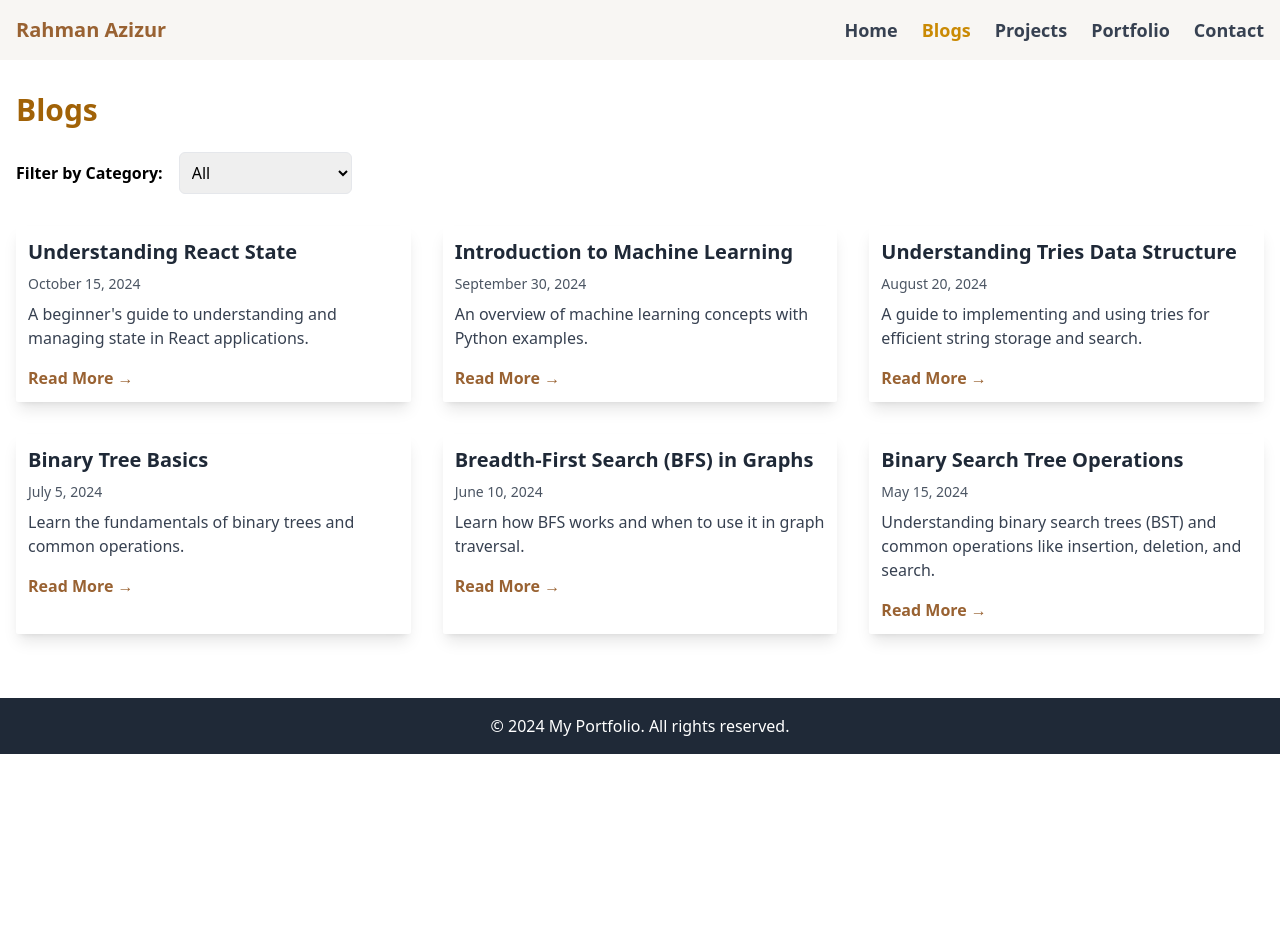
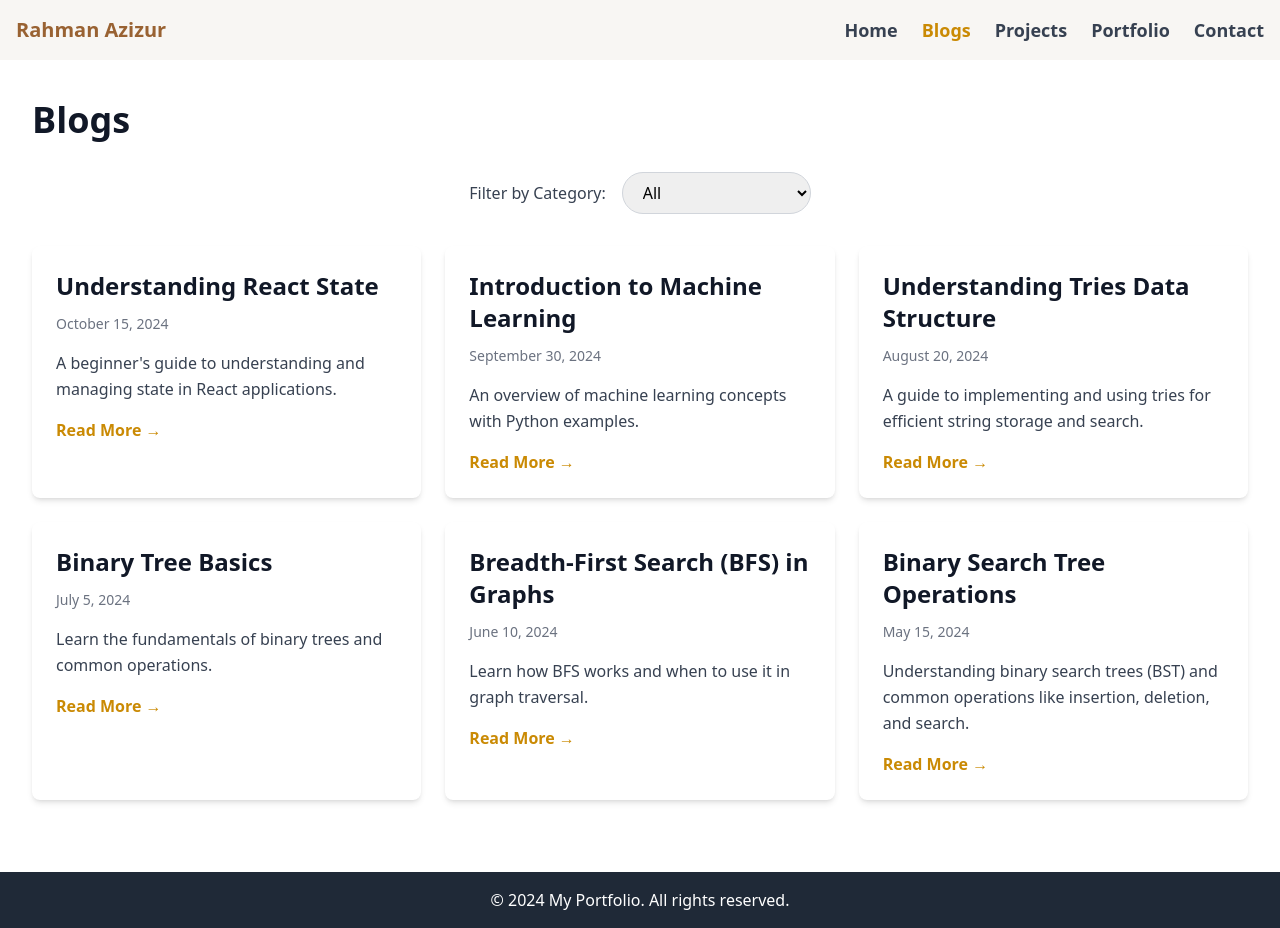
Before and after one commit to ayanchyaziz123/rahmanworld_next, a Next.js app: page /blogs in a window 1280 px wide. Before the commit the page ends 800 px from the top, so only its background shows below. Built offline with nearby package versions, Linux system fonts and the light colour scheme.

Commit message:
completed

```diff
--- a/src/app/blogs/[slug]/page.js
+++ b/src/app/blogs/[slug]/page.js
@@ -12,24 +12,36 @@ const BlogPost = ({ params }) => {
   }
 
   return (
-    <div className="container mx-auto py-8 px-4">
-      <h1 className="text-3xl font-bold mb-4" style={{ color: '#996232' }}>{blog.title}</h1>
-      <p className="text-gray-600 text-sm mb-4">{blog.date}</p>
-      <div
-        className="prose prose-lg max-w-none text-gray-800"
-        dangerouslySetInnerHTML={{ __html: blog.content }}
-      />
+    <div className="container mx-auto py-6 px-4 sm:px-6 lg:px-8">
+      {/* Blog Post Content */}
+      <div className="bg-white shadow-lg rounded-lg p-6 sm:p-8 md:p-10 mb-6 lg:mb-8">
+        <h1 className="text-2xl sm:text-3xl md:text-4xl font-extrabold mb-4" style={{ color: '#996232' }}>
+          {blog.title}
+        </h1>
+        <p className="text-gray-500 text-xs sm:text-sm mb-4">{blog.date}</p>
+        <div
+          className="prose prose-sm sm:prose lg:prose-lg max-w-none text-gray-800 leading-relaxed"
+          dangerouslySetInnerHTML={{ __html: blog.content }}
+        />
+      </div>
 
-      {/* Displaying other blog posts */}
-      <div className="mt-8">
-        <h2 className="text-2xl font-semibold mb-6 shadow-sm">More Blogs</h2>
-        <ul>
+      {/* More Blogs Section */}
+      <div className="bg-gray-100 rounded-lg shadow p-5 sm:p-6 md:p-8">
+        <h2 className="text-xl sm:text-2xl font-semibold mb-4 text-gray-700">More Blogs</h2>
+        <ul className="grid grid-cols-1 gap-4 sm:grid-cols-2 lg:grid-cols-3">
           {blogs
             .filter((b) => b.slug !== blog.slug) // Exclude the current blog
             .map((relatedBlog) => (
-              <li key={relatedBlog.slug} className="mb-4">
-                <Link href={`/blogs/${relatedBlog.slug}`} className="text-blue-500 hover:text-blue-700 underline">
-                  {relatedBlog.title}
+              <li
+                key={relatedBlog.slug}
+                className="hover:bg-white transition duration-200 ease-in-out p-4 rounded-lg shadow-sm"
+              >
+                <Link href={`/blogs/${relatedBlog.slug}`} className="block">
+                  <h3 className="text-lg font-bold text-gray-800 hover:text-yellow-600">
+                    {relatedBlog.title}
+                  </h3>
+                  <p className="text-xs sm:text-sm text-gray-500 mt-1">{relatedBlog.date}</p>
+                  <p className="hidden sm:block mt-2 text-gray-600">{relatedBlog.description}</p>
                 </Link>
               </li>
             ))}
--- a/src/app/blogs/page.js
+++ b/src/app/blogs/page.js
@@ -14,16 +14,16 @@ const BlogsPage = () => {
   const categories = ["All", ...new Set(blogs.map((blog) => blog.category))];
 
   return (
-    <div className="container mx-auto py-8 px-4">
-      <h1 className="text-3xl font-bold mb-6 text-yellow-700">Blogs</h1>
+    <div className="container mx-auto py-6 px-4 sm:py-8 sm:px-6 md:py-10 md:px-8">
+      <h1 className="text-3xl sm:text-4xl font-extrabold mb-6 sm:mb-8 text-gray-900">Blogs</h1>
 
       {/* Category Filter */}
-      <div className="mb-8">
-        <label className="font-semibold mr-4">Filter by Category:</label>
+      <div className="flex items-center justify-center mb-6 sm:mb-8">
+        <label className="font-medium text-gray-700 mr-4">Filter by Category:</label>
         <select
           value={selectedCategory}
           onChange={(e) => setSelectedCategory(e.target.value)}
-          className="border p-2 rounded-md"
+          className="border border-gray-300 rounded-full py-2 px-3 sm:px-4 focus:outline-none focus:border-yellow-500 transition"
         >
           {categories.map((category) => (
             <option key={category} value={category}>
@@ -33,22 +33,27 @@ const BlogsPage = () => {
         </select>
       </div>
 
-      <div className="grid grid-cols-1 md:grid-cols-2 lg:grid-cols-3 gap-8">
+      <div className="grid grid-cols-1 md:grid-cols-2 lg:grid-cols-3 gap-4 sm:gap-6">
         {filteredBlogs.map((blog, index) => (
-          <div key={index} className="bg-white shadow-lg rounded-sm p-3">
-            <h2 className="text-xl font-semibold mb-2 text-gray-800">
-              <Link href={`/blogs/${blog.slug}`}>
+          <div
+            key={index}
+            className="bg-white shadow-md rounded-lg overflow-hidden transform hover:scale-105 transition duration-300 ease-in-out"
+          >
+            <div className="p-4 sm:p-6">
+              <h2 className="text-xl sm:text-2xl font-semibold mb-2 sm:mb-3 text-gray-900">
+                <Link href={`/blogs/${blog.slug}`} className="hover:underline hover:text-yellow-600">
                   {blog.title}
                 </Link>
               </h2>
-            <p className="text-gray-600 text-sm mb-2">{blog.date}</p>
-            <p className="text-gray-700 mb-4">{blog.description}</p>
+              <p className="text-sm text-gray-500 mb-2 sm:mb-4">{blog.date}</p>
+              <p className="text-gray-700 leading-relaxed mb-3 sm:mb-4">{blog.description}</p>
               <Link
                 href={`/blogs/${blog.slug}`}
-              className="hover:text-blue-700 font-semibold" style={{ color: '#996232' }}
+                className="inline-block font-semibold text-yellow-600 hover:text-yellow-700"
               >
                 Read More →
               </Link>
+            </div>
           </div>
         ))}
       </div>
--- a/src/app/contact/page.js
+++ b/src/app/contact/page.js
@@ -2,26 +2,44 @@
 
 const ContactPage = () => {
   return (
-    <div className="container mx-auto py-8 px-4">
-      <h1 className="text-3xl font-bold mb-6 text-yellow-700">Contact Me</h1>
+    <div className="container mx-auto py-8 px-4 flex flex-col items-center justify-center bg-gray-50 ">
+      <h1 className="text-4xl font-bold mb-8 text-yellow-700">Contact Me</h1>
 
-      <div className="space-y-4">
-        <div>
-          <h2 className="text-lg font-semibold text-gray-700">Email</h2>
+      <div className="space-y-6 mb-16 max-w-3xl">
+        {/* Email Section */}
+        <div className="bg-white p-6 rounded-lg shadow-md">
+          <h2 className="text-xl font-semibold text-gray-700">Email</h2>
           <p className="text-gray-600">
-            <a href="mailto:azizurusa22@gmail.com" className="text-blue-600 hover:underline">
+            <a href="mailto:azizurusa22@gmail.com" className="text-yellow-500 hover:underline transition-all duration-300 ease-in-out hover:text-yellow-600">
               azizurusa22@gmail.com
             </a>
           </p>
         </div>
 
-        <div>
-          <h2 className="text-lg font-semibold text-gray-700">Phone</h2>
+        {/* Phone Section */}
+        <div className="bg-white p-6 rounded-lg shadow-md">
+          <h2 className="text-xl font-semibold text-gray-700">Phone</h2>
           <p className="text-gray-600">
-            <a href="tel:+13476696071" className="text-blue-600 hover:underline">
+            <a href="tel:+13476696071" className="text-yellow-500 hover:underline transition-all duration-300 ease-in-out hover:text-yellow-600">
               +1 (347) 669-6071
             </a>
           </p>
+        </div>
+      </div>
+
+      {/* Social Media Links */}
+      <div className="mt-12 space-x-8">
+        <h2 className="text-xl font-semibold text-gray-700 mb-4">Find Me On</h2>
+        <div className="flex justify-center space-x-8">
+          <a href="https://www.linkedin.com/in/azizur-rahman-720636165/" className="text-yellow-500 hover:underline transition-all duration-300 ease-in-out hover:text-yellow-600">
+            LinkedIn
+          </a>
+          <a href="https://github.com/ayanchyaziz123" className="text-yellow-500 hover:underline transition-all duration-300 ease-in-out hover:text-yellow-600">
+            GitHub
+          </a>
+          <a href="https://twitter.com" className="text-yellow-500 hover:underline transition-all duration-300 ease-in-out hover:text-yellow-600">
+            Twitter
+          </a>
         </div>
       </div>
     </div>
--- a/src/components/Profile.js
+++ b/src/components/Profile.js
@@ -10,8 +10,8 @@ const Profile = () => {
 
                 {/* Cover Photo on the Left Side with Fade-in Animation */}
                 <div
-                    className="w-full md:w-1/2 h-48 md:h-[400px] bg-cover bg-center rounded-sm relative fade-in border-dotted border-2"
-                    style={{ backgroundImage: "url('/images/cover3.jpeg')" }}
+                    className="w-full md:w-1/2 h-48 md:h-[400px] bg-cover bg-center rounded-sm relative fade-in"
+                    style={{ backgroundImage: "url('/images/cover.jpeg')" }}
                 >
                     {/* Gradient Overlay */}
                     <div className="absolute inset-0 bg-gradient-to-t from-gray-900 via-transparent to-transparent rounded-sm"></div>
```
Lines whose indentation alone changed are shown as unchanged.
